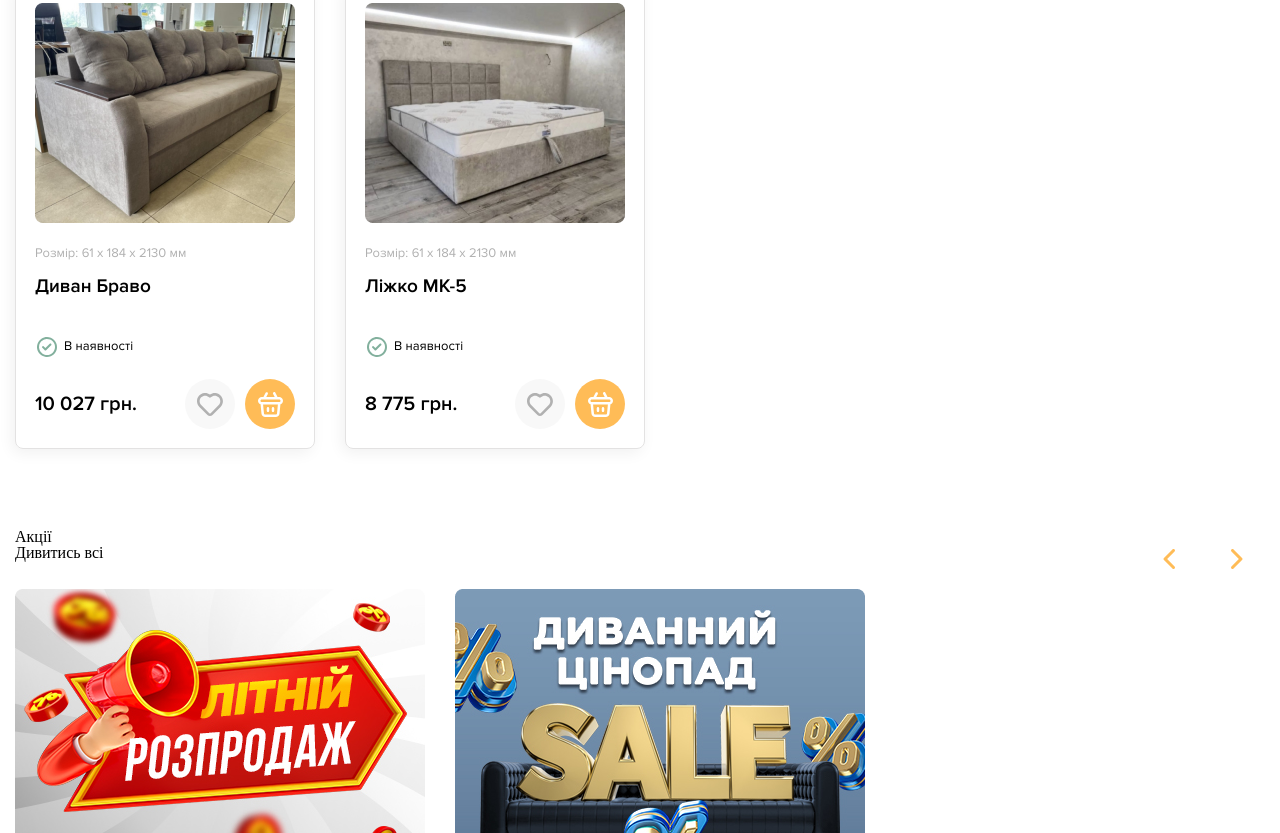
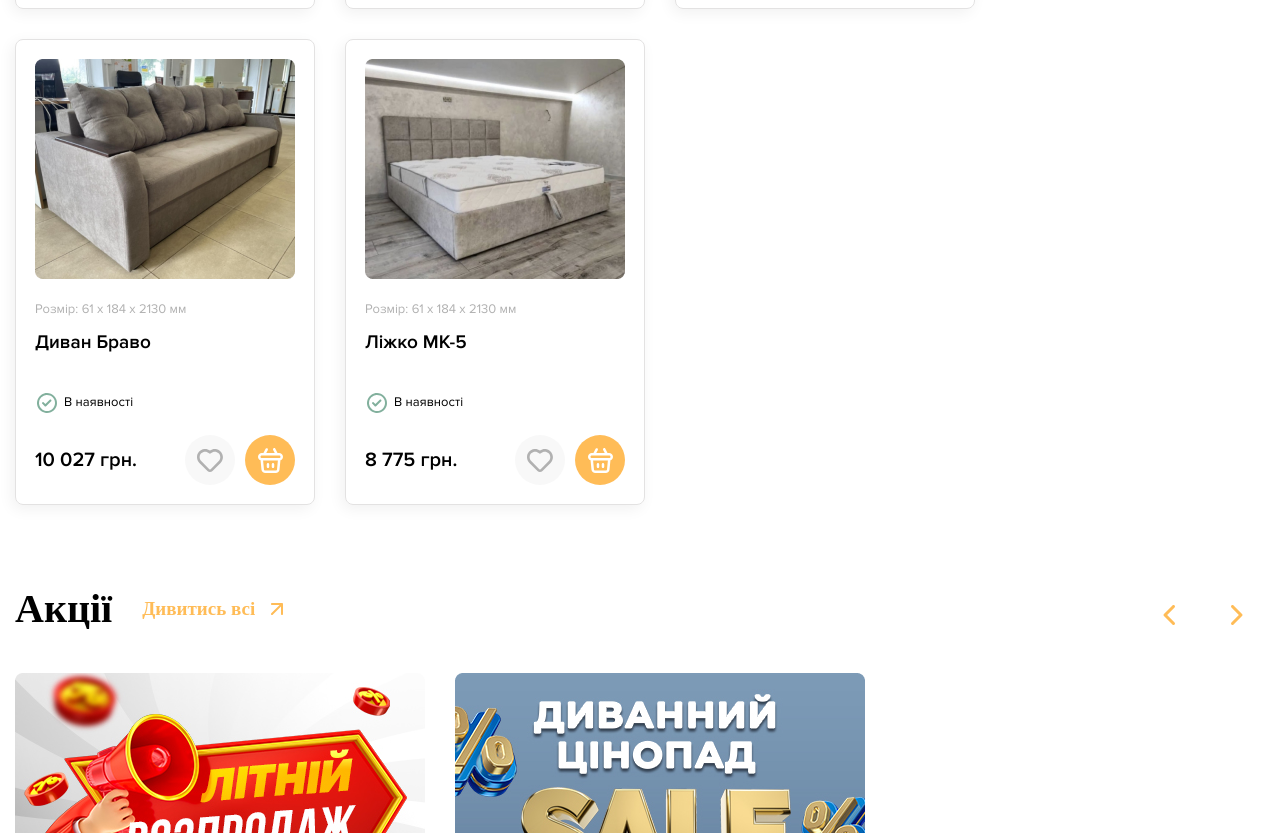
Before and after one commit to awxyy/lessons, a plain HTML site: page lessons_13/index.html in a window 1280 px wide. Shown: the part 2423-3256 px from the top of the page. Drawn offline with Linux system fonts and the light colour scheme; a web font is replaced by a local one.

Commit message:
Update style.css

```diff
--- a/lessons_13/css/style.css
+++ b/lessons_13/css/style.css
@@ -378,7 +378,7 @@
     margin-bottom: 80px;
 }
 
-.--header-box{
+.top-rate__header{
     display: flex;
     flex-wrap: wrap;
     align-items: center;
@@ -386,20 +386,20 @@
     gap: 30px;
 }
 
-.--title-box{
+.top-rate__title{
     font-weight: 600;
     font-size: 40px;
     line-height: 120%;
 }
 
-.--look-box{
+.top-rate__link-title{
     font-weight: 600;
     font-size: 19px;
     line-height: 126%;
     position: relative;
     color: #ffbc57;
 }
-.--look-box::after{
+.top-rate__link-title::after{
    position: absolute;
    content: "";
    margin-left: 10px;
@@ -506,7 +506,36 @@
     transform: scale(1.1);
 }
 
+.allsale__text{
+    display: flex;
+    flex-wrap: wrap;
+    align-items: center;
+    margin-bottom: 40px;
+    gap: 30px;
+}
 
+.allsale__title{
+    font-weight: 600;
+    font-size: 40px;
+    line-height: 120%;
+}
+
+.allsale__link-title{
+    font-weight: 600;
+    font-size: 19px;
+    line-height: 126%;
+    position: relative;
+    color: #ffbc57;
+}
+.allsale__link-title::after{
+   position: absolute;
+   content: "";
+   margin-left: 10px;
+   width: 24px;
+   height: 24px;
+   background: url("../img/arrow-top.svg");
+
+}
 
 
 .allsale__container{
```
